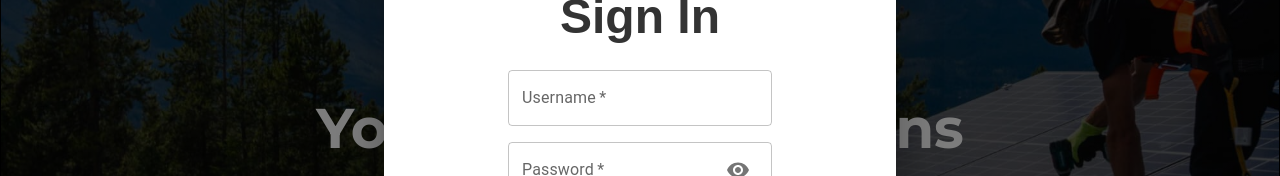
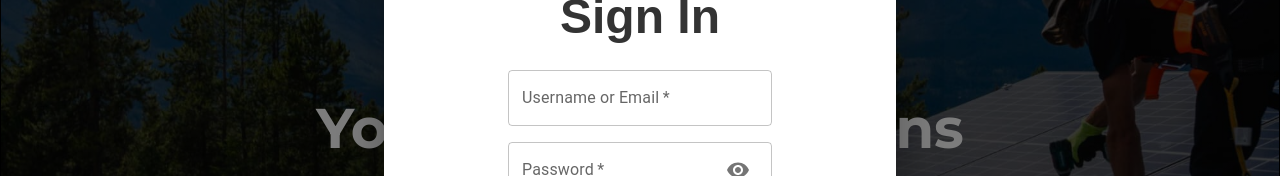
Before and after one commit to RemySader/SolarPanel, a React (Create React App) app in the folder frontend/: page / in a window 1280 px wide. Both pictures are taken after a click on the button "LOGIN". Shown: the part 321-497 px from the top of the page. Built offline with nearby package versions, Linux system fonts and the light colour scheme; no server answers.

Commit message:
username added in login credentials - not only email

```diff
--- a/frontend/src/components/form/signin.js
+++ b/frontend/src/components/form/signin.js
@@ -57,7 +57,8 @@ function Login({ onClose, openDialog, onLogin }) {
           .catch((error) => {
             console.error('Login failed:', error.response?.data);
 
-            setLoginMessage('Invalid username or password.');
+            // setLoginMessage('Invalid username or password.');
+            setLoginMessage('Invalid credentials.');
           });
       };
 
@@ -74,9 +75,9 @@ function Login({ onClose, openDialog, onLogin }) {
                 </Grid>
                 <Stack spacing={2}>
                     <TextField
-                        label='Username'
+                        label='Username or Email'
                         variant="outlined"
-                        placeholder='Enter Username'
+                        placeholder='Enter Username or Email'
                         fullWidth
                         required
                         value={username}
```
